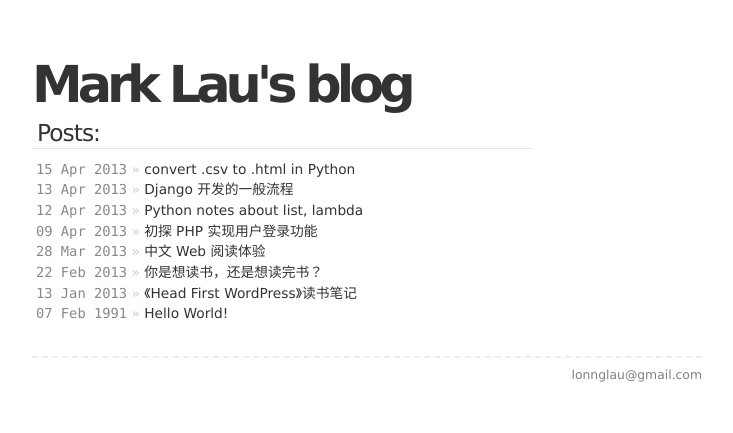
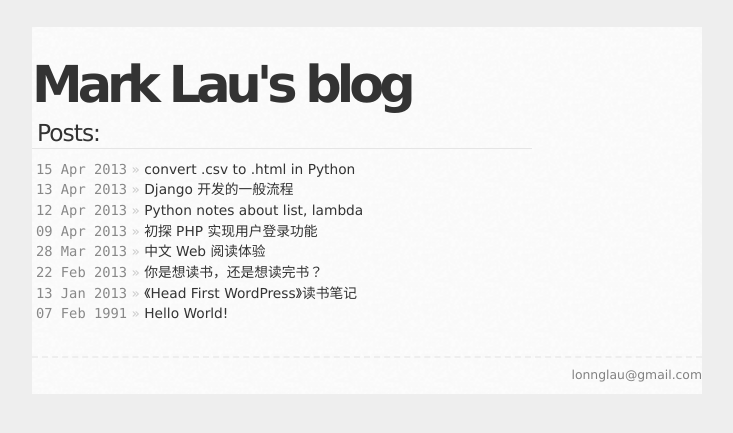
Before and after one commit to yuel/lonn.github.com, a Jekyll site: the page built from index.html, in a window 1280 px wide. Shown: the top 433 px of the page, without its empty margins (273-1006 px from the left). Built offline with Jekyll 4.4.1, drawn with Linux system fonts in a browser that asks for light colours.

Commit message:
Update screen.css

```diff
--- a/css/screen.css
+++ b/css/screen.css
@@ -9,6 +9,7 @@ body {
 	font: 86% Verdana, helvetica, arial, clean, sans-serif;
 	line-height: 1.2em;
 	color: #333;
+	background: #eee;
 }
 
 a {
@@ -66,6 +67,7 @@ ul.posts li a:hover {
 	margin: 10px auto;
 	padding: 0;
 	width: 670px;
+	background: url(/img/cream_dust.png) repeat 0 0;
 }
 
 #header {
```
